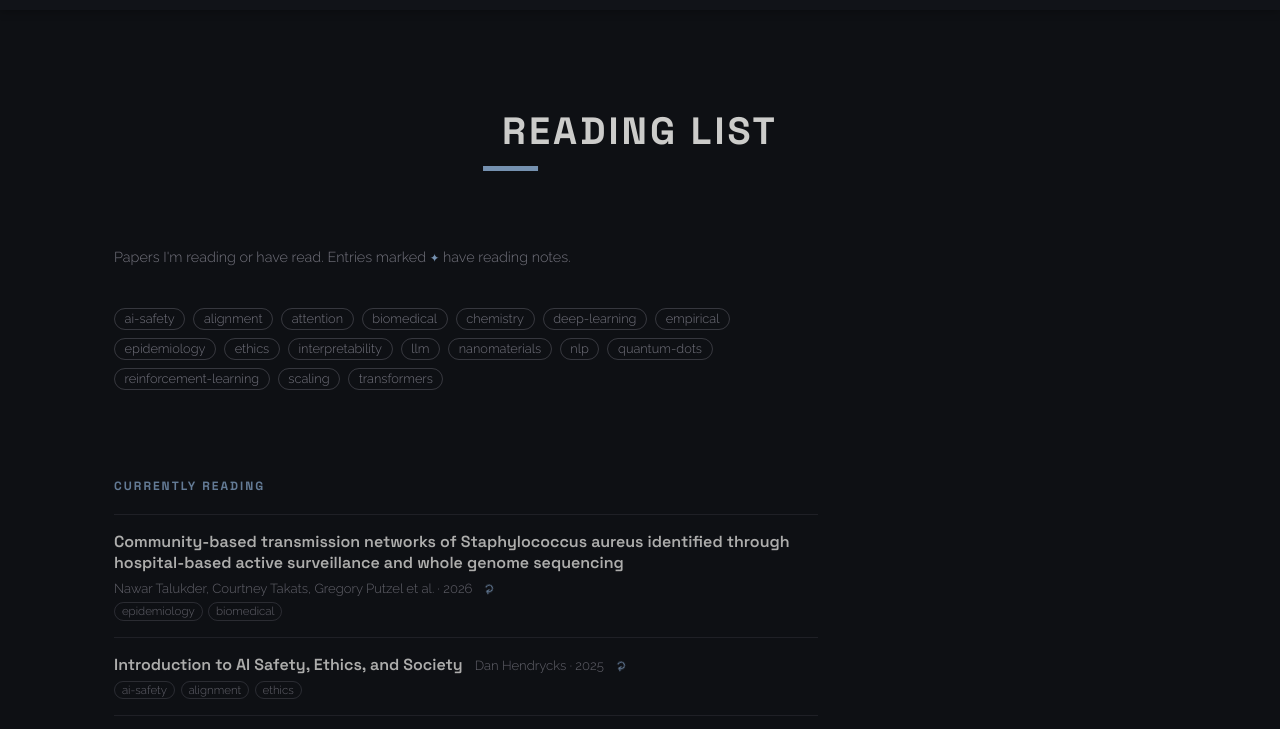
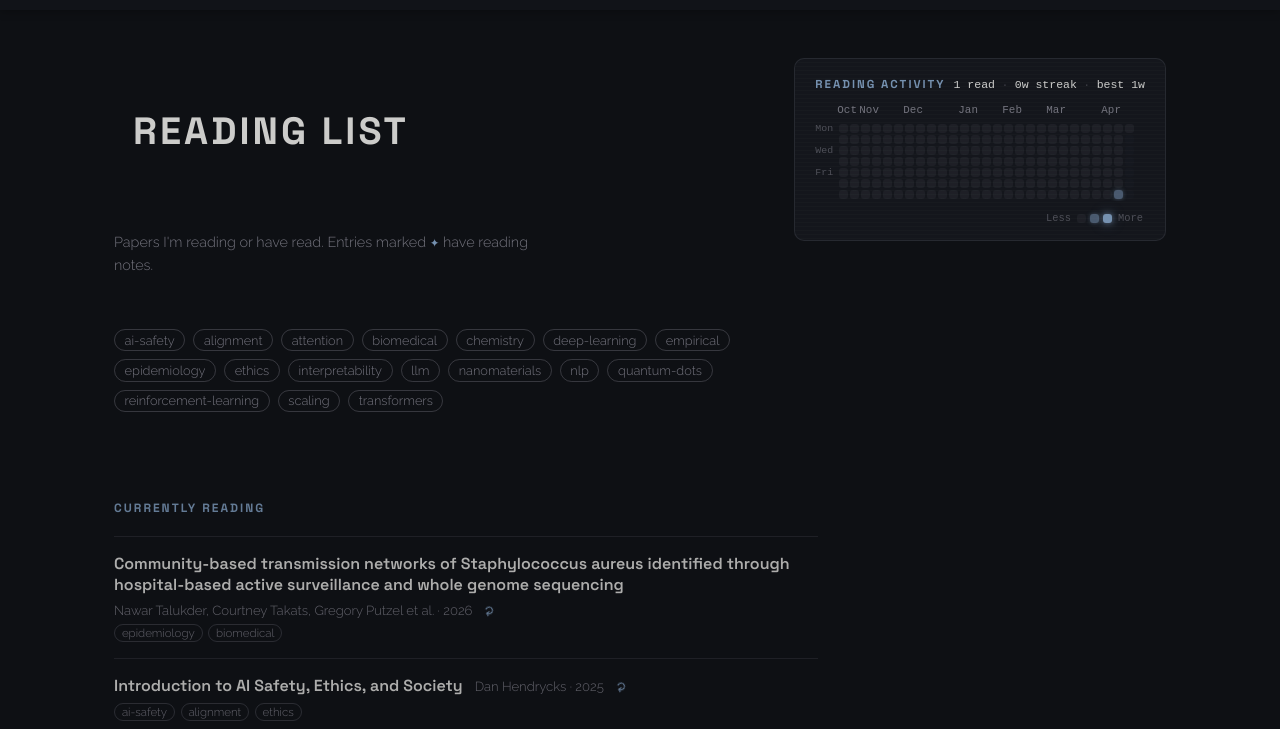
Before and after one commit to DanielC04/dcermann.de, an Astro site: page /papers in a window 1280 px wide. Shown: the part 50-779 px from the top of the page. Built offline with nearby package versions, Linux system fonts and the light colour scheme; Astro itself is replaced by a stand-in of ours.

Commit message:
feat: add reading activity heatmap to papers page
26-week contribution grid in the top-right corner alongside the page
heading. Features scanline texture, glow cells, stats (total/streak),
month labels, and legend. Fixes grid cut-off after Monday alignment and
UTC/local timezone mismatch for dateRead keys.

Co-Authored-By: Claude Sonnet 4.6 <noreply@anthropic.com>

```diff
--- /dev/null
+++ b/src/components/ReadingActivity.astro
@@ -0,0 +1,359 @@
+---
+import { getCollection } from 'astro:content';
+
+const allPapers = await getCollection('papers', ({ data }) => !data.draft);
+const readPapers = allPapers.filter((p) => p.data.status === 'read' && p.data.dateRead);
+
+// Use local calendar date as key (avoids UTC/local midnight mismatch)
+function localKey(d: Date) {
+  return `${d.getFullYear()}-${String(d.getMonth() + 1).padStart(2, '0')}-${String(d.getDate()).padStart(2, '0')}`;
+}
+
+// date → count of papers read that day
+const dateMap = new Map<string, number>();
+for (const paper of readPapers) {
+  // dateRead is coerced as UTC midnight; use UTC parts so the date matches what's written in the file
+  const dr = paper.data.dateRead!;
+  const key = `${dr.getUTCFullYear()}-${String(dr.getUTCMonth() + 1).padStart(2, '0')}-${String(dr.getUTCDate()).padStart(2, '0')}`;
+  dateMap.set(key, (dateMap.get(key) ?? 0) + 1);
+}
+
+// Build a ~26-week grid ending today, rows = Mon–Sun
+const today = new Date();
+today.setHours(0, 0, 0, 0);
+
+const WEEKS = 26;
+const gridStart = new Date(today);
+gridStart.setDate(gridStart.getDate() - WEEKS * 7 + 1);
+// Align to Monday (getDay: 0=Sun, 1=Mon … 6=Sat)
+const startDow = (gridStart.getDay() + 6) % 7;
+gridStart.setDate(gridStart.getDate() - startDow);
+
+type Cell = { date: Date; count: number; future: boolean };
+const days: Cell[] = [];
+const cursor = new Date(gridStart);
+// Generate until today is included, then pad to complete the last week
+while (cursor <= today || days.length % 7 !== 0) {
+  const key = localKey(cursor);
+  days.push({ date: new Date(cursor), count: dateMap.get(key) ?? 0, future: cursor > today });
+  cursor.setDate(cursor.getDate() + 1);
+}
+
+// Group into week columns
+const weeks: Cell[][] = [];
+for (let i = 0; i < days.length; i += 7) weeks.push(days.slice(i, i + 7));
+
+// Month labels — track first week a new month appears
+const monthLabels: { label: string; col: number }[] = [];
+let lastMonth = -1;
+weeks.forEach((week, col) => {
+  const m = week[0].date.getMonth();
+  if (m !== lastMonth) {
+    monthLabels.push({
+      label: week[0].date.toLocaleDateString('en-GB', { month: 'short' }),
+      col,
+    });
+    lastMonth = m;
+  }
+});
+
+// Stats
+const totalRead = readPapers.length;
+
+const weekHasRead = weeks.map((w) => w.some((d) => d.count > 0));
+
+// Current streak (consecutive weeks up to and including this week)
+const todayWeekIdx = weeks.findLastIndex((w) =>
+  w.some((d) => d.date <= today && d.date >= new Date(today.getTime() - 6 * 86400000)),
+);
+let currentStreak = 0;
+for (let i = todayWeekIdx; i >= 0; i--) {
+  if (weekHasRead[i]) currentStreak++;
+  else break;
+}
+
+// Longest streak
+let longestStreak = 0;
+let run = 0;
+for (const has of weekHasRead) {
+  if (has) { run++; longestStreak = Math.max(longestStreak, run); }
+  else run = 0;
+}
+
+const CELL = 9;  // px — cell size
+const GAP  = 2;  // px — gap between cells
+const step  = CELL + GAP;
+const LABEL_W = 22; // px — width of day-label column
+
+function fmt(d: Date) {
+  return d.toLocaleDateString('en-GB', { day: 'numeric', month: 'short', year: 'numeric' });
+}
+---
+
+<div class="activity-widget">
+  <!-- header row: title + stats -->
+  <div class="widget-header">
+    <span class="widget-title">Reading Activity</span>
+    <span class="widget-stats">
+      <span class="stat">{totalRead} read</span>
+      <span class="sep">·</span>
+      <span class="stat">{currentStreak}w streak</span>
+      <span class="sep">·</span>
+      <span class="stat">best&nbsp;{longestStreak}w</span>
+    </span>
+  </div>
+
+  <!-- scrollable grid area -->
+  <div class="grid-scroll">
+    <div class="grid-inner" style={`width: ${LABEL_W + weeks.length * step}px`}>
+
+      <!-- month labels -->
+      <div class="month-row" style={`padding-left: ${LABEL_W}px`}>
+        {monthLabels.map(({ label, col }) => (
+          <span
+            class="month-label"
+            style={`left: ${LABEL_W + col * step}px`}
+          >{label}</span>
+        ))}
+      </div>
+
+      <!-- day labels + cell grid -->
+      <div class="grid-body">
+        <div class="day-labels">
+          {['Mon','','Wed','','Fri','',''].map((d) => (
+            <span>{d}</span>
+          ))}
+        </div>
+
+        <div class="week-columns">
+          {weeks.map((week) => (
+            <div class="week-col">
+              {week.map((cell) => (
+                <div
+                  class:list={[
+                    'cell',
+                    cell.count > 0 && 'active',
+                    cell.count > 1 && 'multi',
+                    cell.future  && 'future',
+                  ]}
+                  title={
+                    cell.count > 0
+                      ? `${cell.count} paper${cell.count > 1 ? 's' : ''} · ${fmt(cell.date)}`
+                      : fmt(cell.date)
+                  }
+                  aria-label={
+                    cell.count > 0
+                      ? `${cell.count} paper${cell.count > 1 ? 's' : ''} read on ${fmt(cell.date)}`
+                      : `No papers on ${fmt(cell.date)}`
+                  }
+                />
+              ))}
+            </div>
+          ))}
+        </div>
+      </div>
+
+    </div>
+  </div>
+
+  <!-- legend -->
+  <div class="legend">
+    <span class="legend-label">Less</span>
+    <div class="cell legend-cell"></div>
+    <div class="cell legend-cell active"></div>
+    <div class="cell legend-cell active multi"></div>
+    <span class="legend-label">More</span>
+  </div>
+</div>
+
+<style lang="scss" define:vars={{ cellPx: `${CELL}px`, gapPx: `${GAP}px`, labelW: `${LABEL_W}px` }}>
+  .activity-widget {
+    margin-bottom: 3rem;
+    padding: 1.1rem 1.25rem 1rem;
+    border: 1px solid color-mix(in srgb, var(--text-color-dim) 20%, transparent);
+    border-radius: 10px;
+    background: color-mix(in srgb, var(--background-color-1) 70%, transparent);
+    position: relative;
+    overflow: hidden;
+
+    // scanline texture
+    &::before {
+      content: '';
+      pointer-events: none;
+      position: absolute;
+      inset: 0;
+      background: repeating-linear-gradient(
+        to bottom,
+        transparent 0px,
+        transparent 3px,
+        color-mix(in srgb, var(--text-color) 2%, transparent) 3px,
+        color-mix(in srgb, var(--text-color) 2%, transparent) 4px
+      );
+      z-index: 0;
+    }
+  }
+
+  .widget-header {
+    position: relative;
+    z-index: 1;
+    display: flex;
+    align-items: baseline;
+    justify-content: space-between;
+    flex-wrap: wrap;
+    gap: 0.5rem;
+    margin-bottom: 0.85rem;
+  }
+
+  .widget-title {
+    font-family: 'Space Grotesk', sans-serif;
+    font-size: 0.72rem;
+    font-weight: 700;
+    text-transform: uppercase;
+    letter-spacing: 2px;
+    color: var(--contrast-color);
+  }
+
+  .widget-stats {
+    font-family: 'Space Mono', 'Courier New', monospace;
+    font-size: 0.72rem;
+    color: var(--text-color-dim);
+    display: flex;
+    gap: 0.4rem;
+    align-items: center;
+    flex-wrap: wrap;
+  }
+
+  .stat { color: var(--text-color); }
+  .sep  { opacity: 0.4; }
+
+  // ── Grid ─────────────────────────────────────────────────────────────────
+
+  .grid-scroll {
+    position: relative;
+    z-index: 1;
+    overflow-x: auto;
+    overflow-y: visible;
+    scrollbar-width: thin;
+    scrollbar-color: color-mix(in srgb, var(--text-color-dim) 25%, transparent) transparent;
+  }
+
+  .grid-inner {
+    display: inline-block;
+    padding-bottom: 2px;
+  }
+
+  .month-row {
+    position: relative;
+    height: 16px;
+    margin-bottom: 4px;
+  }
+
+  .month-label {
+    position: absolute;
+    font-size: 0.68rem;
+    font-family: 'Space Mono', 'Courier New', monospace;
+    color: var(--text-color-dim);
+    white-space: nowrap;
+    top: 0;
+  }
+
+  .grid-body {
+    display: flex;
+    gap: var(--gapPx);
+    align-items: flex-start;
+  }
+
+  .day-labels {
+    display: flex;
+    flex-direction: column;
+    gap: var(--gapPx);
+    flex-shrink: 0;
+    width: var(--labelW);
+
+    span {
+      height: var(--cellPx);
+      font-size: 0.62rem;
+      font-family: 'Space Mono', 'Courier New', monospace;
+      color: var(--text-color-dim);
+      line-height: var(--cellPx);
+      opacity: 0.6;
+    }
+  }
+
+  .week-columns {
+    display: flex;
+    gap: var(--gapPx);
+  }
+
+  .week-col {
+    display: flex;
+    flex-direction: column;
+    gap: var(--gapPx);
+  }
+
+  // ── Cells ─────────────────────────────────────────────────────────────────
+
+  .cell {
+    width:  var(--cellPx);
+    height: var(--cellPx);
+    border-radius: 3px;
+    background: color-mix(in srgb, var(--text-color-dim) 10%, transparent);
+    transition: transform 0.1s, box-shadow 0.1s;
+    cursor: default;
+
+    &.future {
+      opacity: 0.25;
+    }
+
+    &.active {
+      background: color-mix(in srgb, var(--contrast-color) 55%, transparent);
+      box-shadow: 0 0 4px color-mix(in srgb, var(--contrast-color) 45%, transparent);
+    }
+
+    &.multi {
+      background: var(--contrast-color);
+      box-shadow:
+        0 0 6px  color-mix(in srgb, var(--contrast-color) 70%, transparent),
+        0 0 14px color-mix(in srgb, var(--contrast-color) 35%, transparent);
+    }
+
+    &.active:hover,
+    &.multi:hover {
+      transform: scale(1.35);
+      box-shadow:
+        0 0 8px  color-mix(in srgb, var(--contrast-color) 80%, transparent),
+        0 0 20px color-mix(in srgb, var(--contrast-color) 40%, transparent);
+      z-index: 2;
+      position: relative;
+    }
+  }
+
+  // ── Legend ────────────────────────────────────────────────────────────────
+
+  .legend {
+    position: relative;
+    z-index: 1;
+    display: flex;
+    align-items: center;
+    gap: 4px;
+    margin-top: 0.7rem;
+    justify-content: flex-end;
+  }
+
+  .legend-label {
+    font-size: 0.65rem;
+    font-family: 'Space Mono', 'Courier New', monospace;
+    color: var(--text-color-dim);
+    opacity: 0.6;
+    margin: 0 2px;
+  }
+
+  .legend-cell {
+    cursor: default;
+
+    &:hover {
+      transform: none !important;
+      box-shadow: revert !important;
+    }
+  }
+</style>
--- a/src/pages/papers/index.astro
+++ b/src/pages/papers/index.astro
@@ -1,6 +1,7 @@
 ---
 import BaseLayout from '../../layouts/BaseLayout.astro';
 import ReadingList from '../../components/ReadingList.astro';
+import ReadingActivity from '../../components/ReadingActivity.astro';
 ---
 
 <BaseLayout
@@ -9,10 +10,15 @@ import ReadingList from '../../components/ReadingList.astro';
 >
   <section id="papers">
     <div class="section-container">
-      <h2>Reading List</h2>
-      <p class="page-desc">
-        Papers I'm reading or have read. Entries marked <span class="note-mark">✦</span> have reading notes.
-      </p>
+      <div class="page-header">
+        <div class="page-intro">
+          <h2>Reading List</h2>
+          <p class="page-desc">
+            Papers I'm reading or have read. Entries marked <span class="note-mark">✦</span> have reading notes.
+          </p>
+        </div>
+        <ReadingActivity />
+      </div>
       <ReadingList />
     </div>
   </section>
@@ -25,11 +31,36 @@ import ReadingList from '../../components/ReadingList.astro';
     padding-bottom: 5rem;
   }
 
+  .page-header {
+    display: flex;
+    align-items: flex-start;
+    justify-content: space-between;
+    gap: 2rem;
+    margin-bottom: 2.5rem;
+    flex-wrap: wrap;
+  }
+
+  .page-intro {
+    flex: 1;
+    min-width: 0;
+
+    // h2 is globally centered with position:relative tricks; override for inline context
+    :global(h2) {
+      position: static;
+      transform: none;
+      text-align: left;
+      display: block;
+      left: unset;
+    }
+  }
+
   .page-desc {
     font-size: 0.9rem;
     color: var(--text-color-dim);
-    margin-bottom: 2.5rem;
+    margin-top: 0.5rem;
+    margin-bottom: 0;
     line-height: 1.6;
+    max-width: 50ch;
   }
 
   .note-mark {
```
